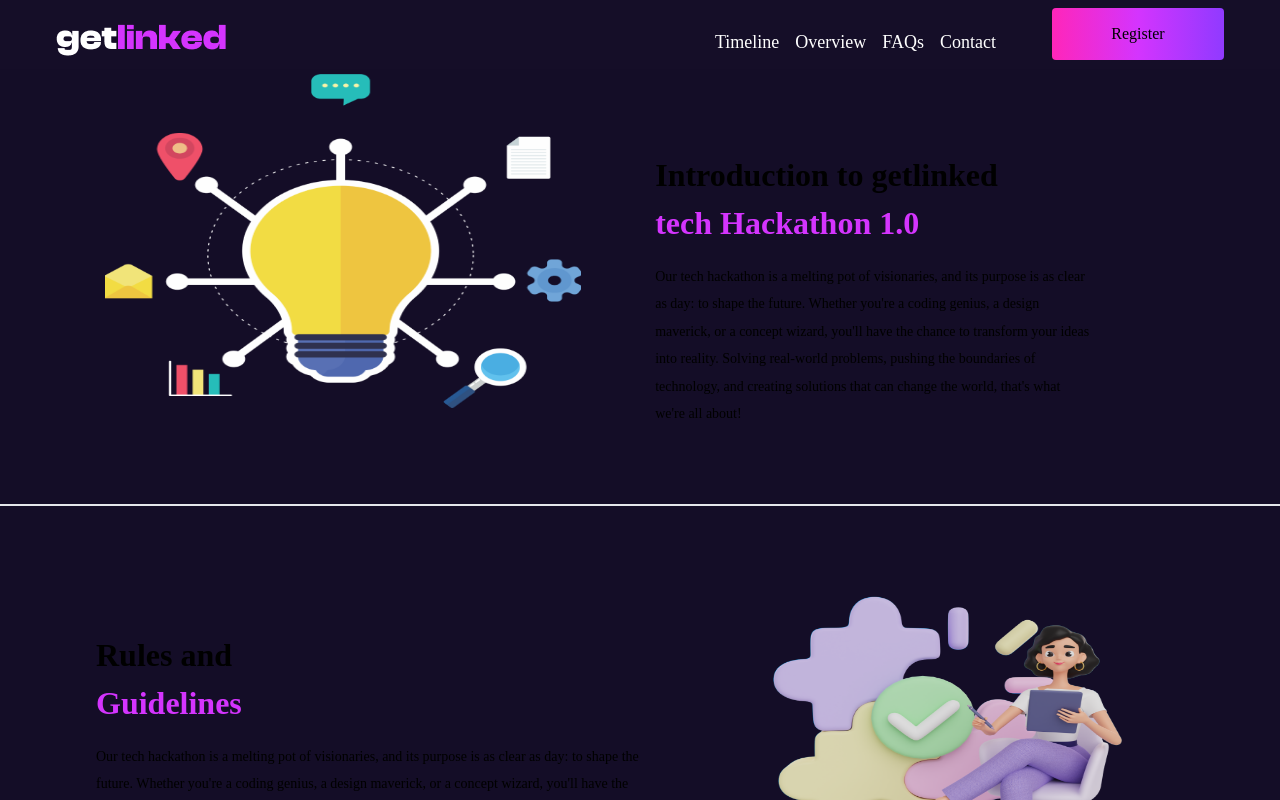
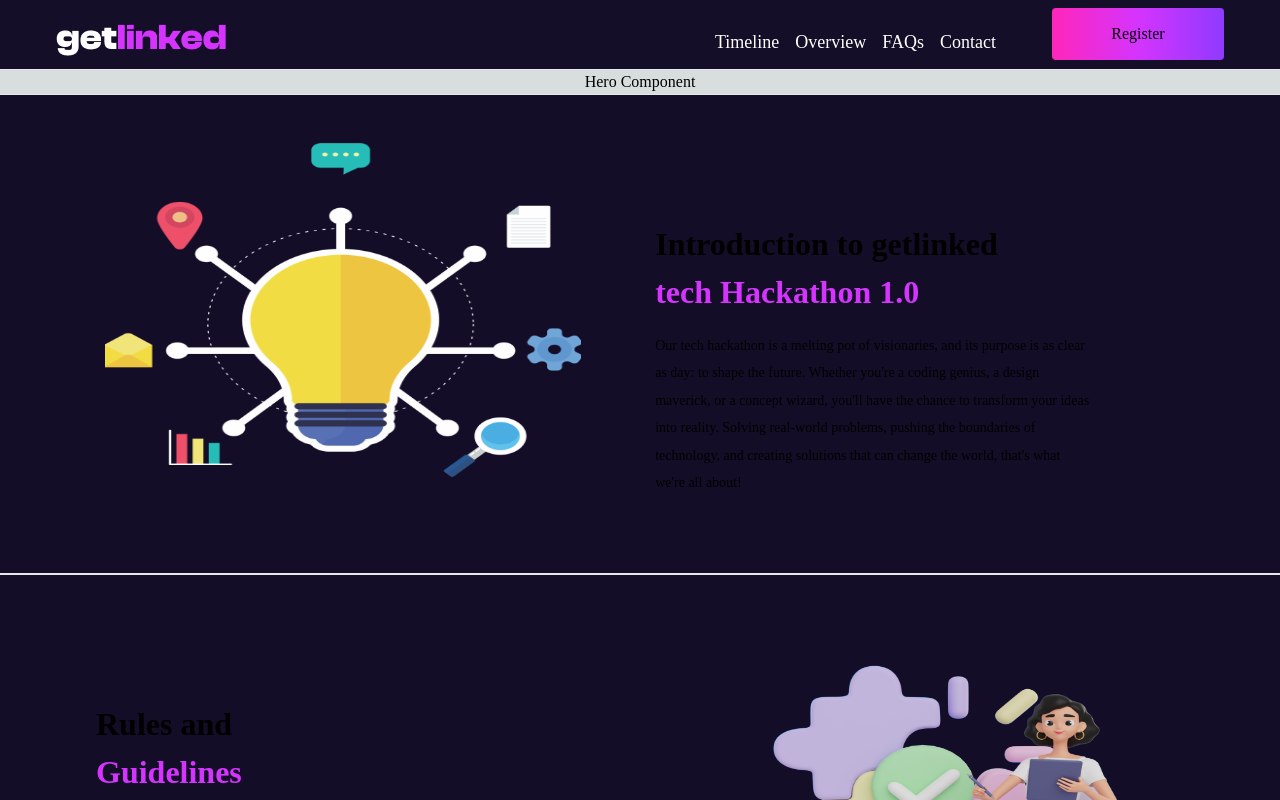
Before and after one commit to B-Mitchell/Getlinked-clone-repo, a Next.js app: page / in a window 1280 px wide. Shown: the top 800 px of the page. Built offline with nearby package versions, Linux system fonts and the light colour scheme.

Commit message:
navbar update

```diff
--- a/src/app/components/Hero_comp.js
+++ b/src/app/components/Hero_comp.js
@@ -2,7 +2,7 @@
 
 const Hero_comp = () => {
   return (
-    <div className='text-center border-t-[0.0625rem] border-b-[0.0625rem]'>Hero Component</div>
+    <div className='text-center border-t-[0.0625rem] border-b-[0.0625rem] mt-[4.3rem]'>Hero Component</div>
   )
 }
 
--- a/src/app/contact/page.js
+++ b/src/app/contact/page.js
@@ -7,7 +7,7 @@
     <section  className='bg-[#150E28] h-[100%]'>
       <Navbar />
 
-      <div className='mt-[2rem] md:flex md:pl-[6rem]'>
+      <div className='md:flex md:pl-[6rem] mt-[4.3rem]'>
 
         <div className='md:w-[40%] md:block hidden'>
           <p className='text-[#D434FE] text-[2rem] font-semibold'>Get in touch</p>
```
